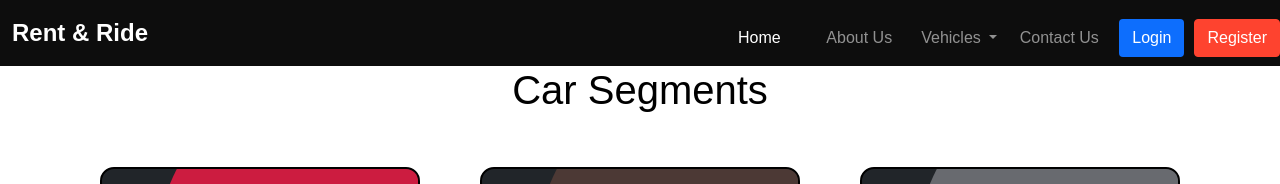
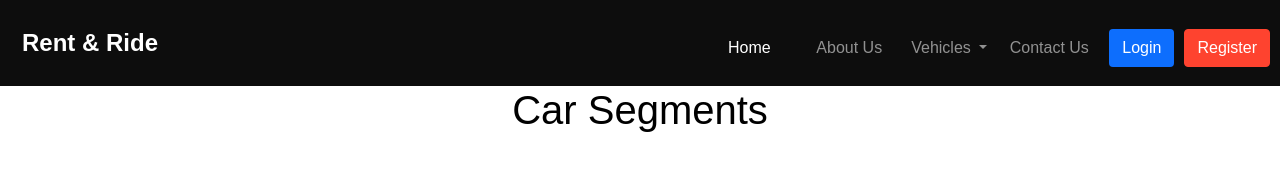
Before and after one commit to BuddyCodez/Rent---Ride---Website, a website: page index.html in a window 1280 px wide. Shown: the top 184 px of the page. Drawn offline with nearby package versions, Linux system fonts and the light colour scheme; a web font is replaced by a local one.

Commit message:
new update

```diff
--- a/style.css
+++ b/style.css
@@ -25,6 +25,12 @@ body {
   height: auto;
   width: 100vw;
   overflow-x: hidden;
+}
+#nav-holder {
+  padding: 10px;
+}
+.navbar-brand {
+  padding: 10px;
 }
 .hero-visit {
   color: white;
```
